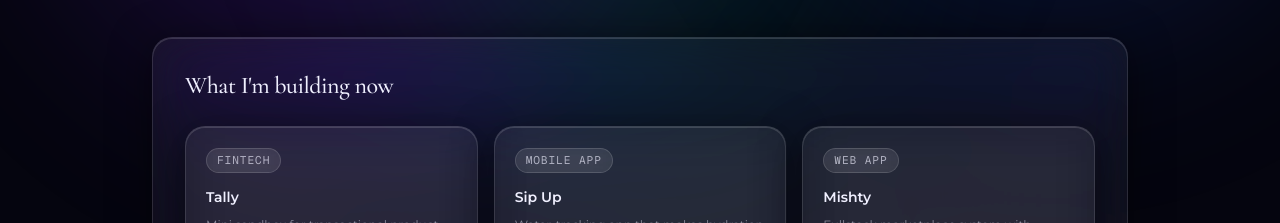
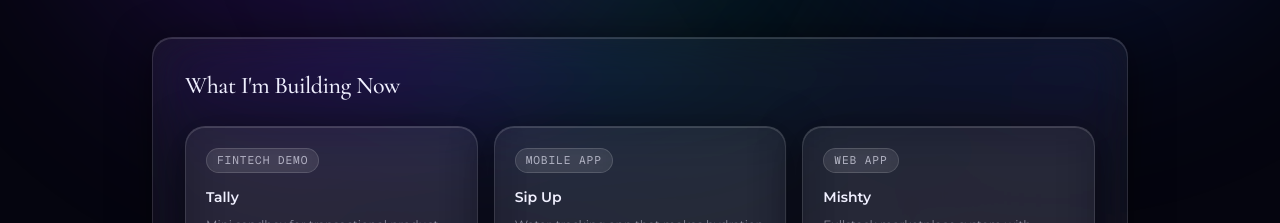
Before and after one commit to nsha-swe/nisha-portfolio, a Next.js app: page / in a window 1280 px wide. Shown: the part 543-766 px from the top of the page. Built offline with nearby package versions, Linux system fonts and the light colour scheme.

Commit message:
Homepage grammatical error corrections

```diff
--- a/app/page.tsx
+++ b/app/page.tsx
@@ -46,7 +46,7 @@
         <ScrollReveal>
           <div className="glass p-6 sm:p-8">
             <h2 className="font-headline text-2xl font-semibold mb-6" style={{ color: "var(--fg)" }}>
-              {"What I'm building now"}
+              {"What I'm Building Now"}
             </h2>
             <div className="grid gap-4 sm:grid-cols-3">
               {/* Tally */}
@@ -54,7 +54,7 @@
                 href="/tally"
                 className="glass glass-hover p-5 block"
               >
-                <span className="glass-pill mb-4">Fintech</span>
+                <span className="glass-pill mb-4">Fintech Demo</span>
                 <div className="text-sm font-semibold leading-tight mb-2" style={{ color: "var(--fg)" }}>
                   Tally
                 </div>
```
